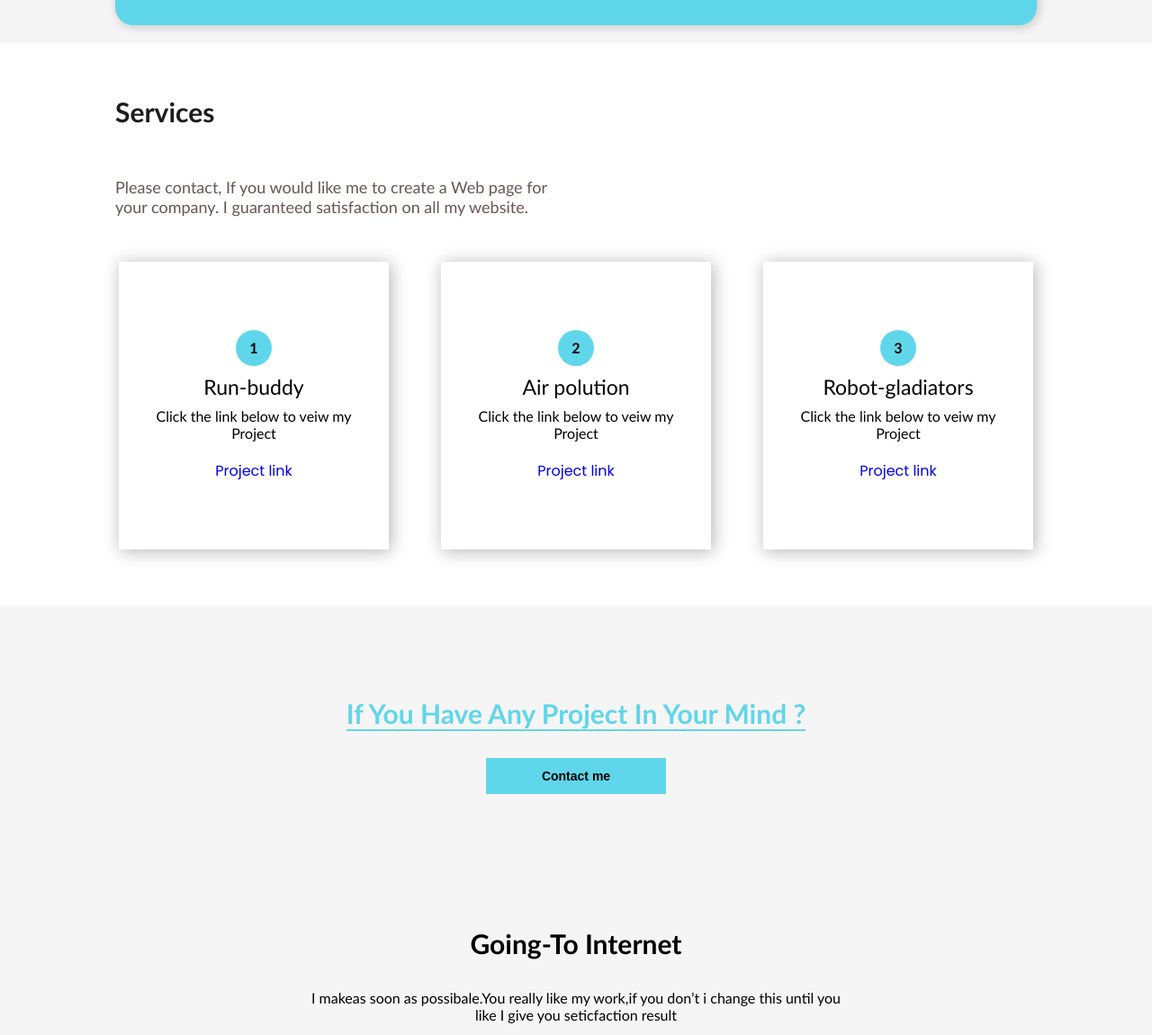
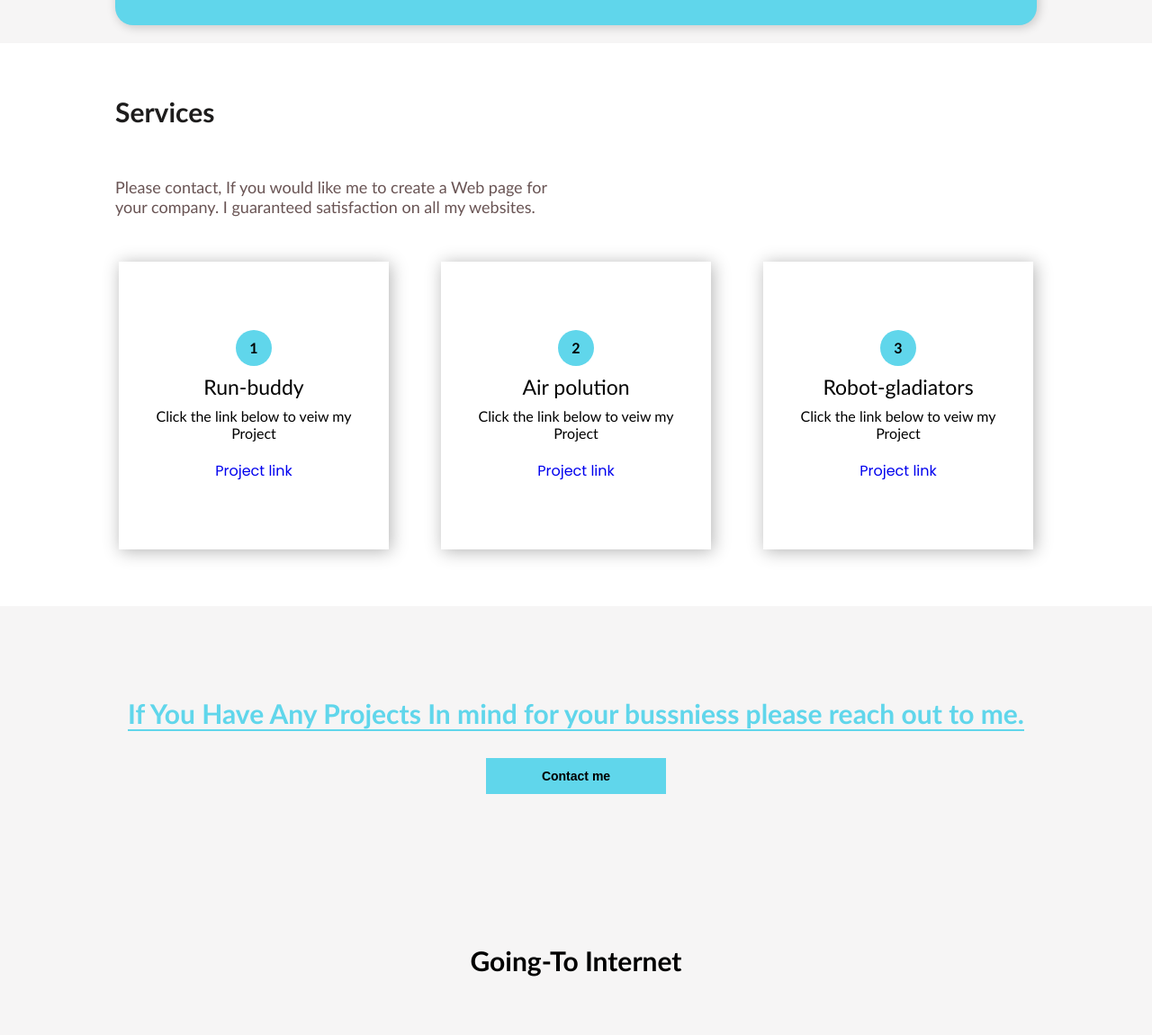
Before and after one commit to jonestechnics/Personal-Portfolio, a plain HTML site: page index.html in a window 1280 px wide. Shown: the part 972-2123 px from the top of the page at 90% size. Drawn offline with nearby package versions, Linux system fonts and the light colour scheme; files whose address does not match are found by name.

Commit message:
paragraph updated

```diff
--- a/index.html
+++ b/index.html
@@ -70,7 +70,7 @@
             <p>Services</p>
             <br>
             <p> Please contact, If you would like me to create a Web page for your company. I guaranteed satisfaction on
-                all my website. </p>
+                all my websites. </p>
         </div>
         <div class="box-container">
             <!--1------------->
@@ -103,7 +103,7 @@
 
     <!--if you have any project in your mind contact me-->
     <div class="contact-me">
-        <p>If You Have Any Project In Your Mind ?</p>
+        <p>If You Have Any Projects In mind for your bussniess please reach out to me.</p>
         <button>Contact me</button>
     </div>
 
@@ -112,8 +112,7 @@
         <!--heading-->
         <p>Going-To Internet</p>
         <!--paragraph-->
-        <p>I makeas soon as possibale.You really like my work,if you don&#8217;t i change this until you like I give you
-            seticfaction result</p>
+        <p></p>
         <!--social-->
         <div class="social-icons">
             <a href="#"><i class="fab fa-facebook-f"></i></a>
```
